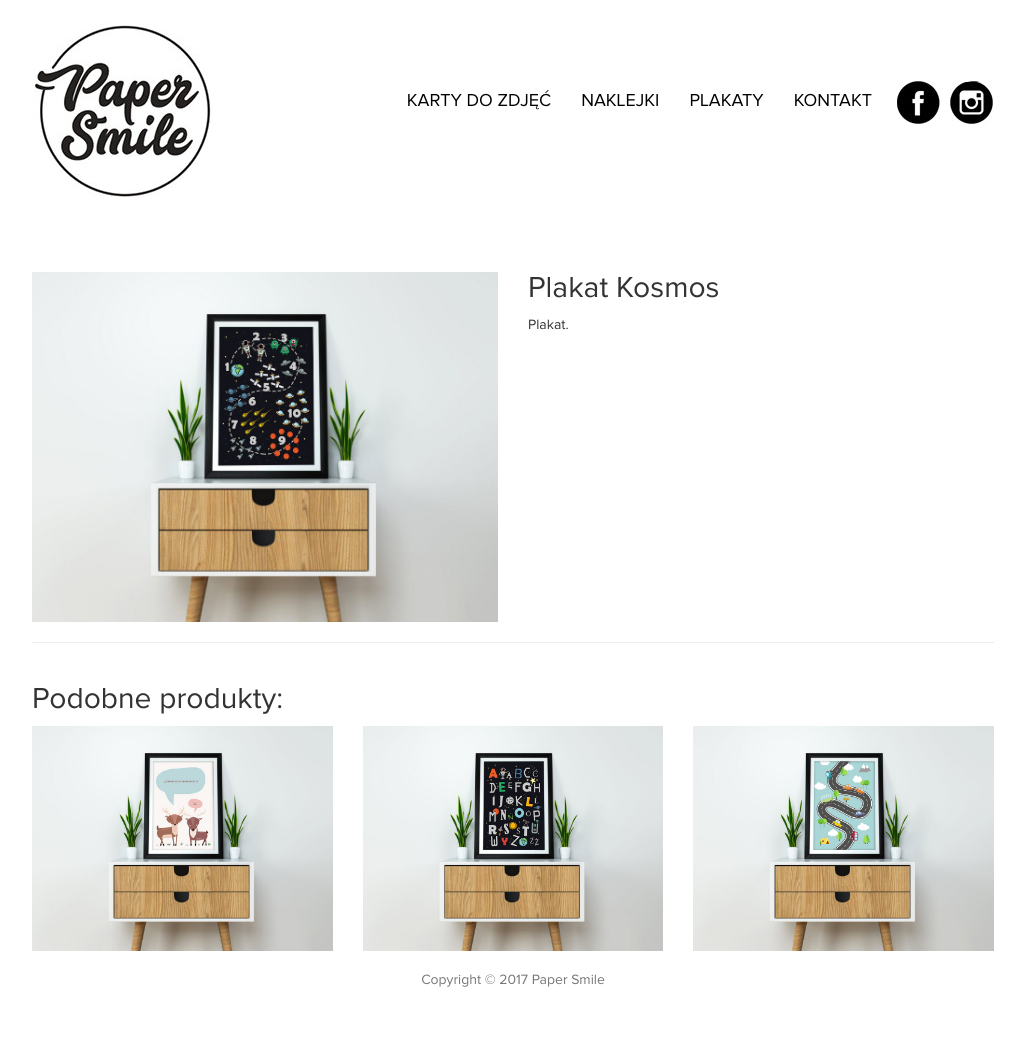
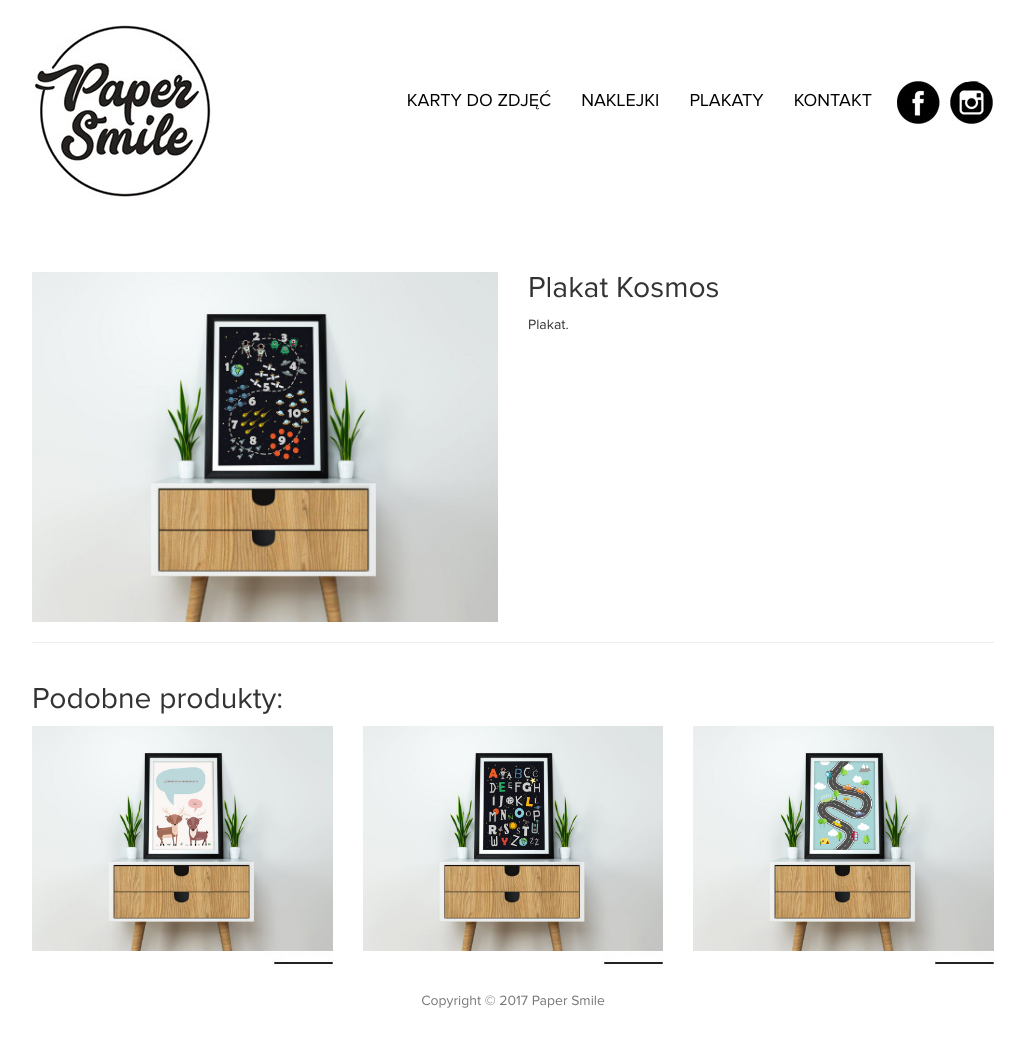
Before and after one commit to lukaszkomar/papersmile.pl, a Jekyll site: the page built from plakat-kosmos.html, in a window 1280 px wide. Shown: the whole page, without its empty margins (127-1152 px from the left). Built offline with Jekyll 4.4.1, drawn with Linux system fonts in a browser that asks for light colours; nearby versions of some CDN libraries; before the commit the page ends 1020 px from its top, so only the background shows below that.

Commit message:
podobne "the thing"

```diff
--- a/_includes/karty-podobne-produkty.html
+++ b/_includes/karty-podobne-produkty.html
@@ -11,6 +11,7 @@
     {% if page.configKey != karta[0] %}
       <div class="col-md-4 karty-box-column">
         <a href="{{ karta[1].url}}"><img src="/img/{{ karta[1].img }}-box.jpg"></a>
+        <div class="text-right"><img src="/img/thing.jpg" /></div>
       </div>
     {% endif %}
   {% endfor %}
--- a/_includes/plakaty-podobne-produkty.html
+++ b/_includes/plakaty-podobne-produkty.html
@@ -11,6 +11,7 @@
     {% if page.configKey != plakat[0] %}
       <div class="col-md-4 karty-box-column">
         <a href="{{ plakat[1].url}}"><img src="{{ plakat[1].imgSrcPrefix }}-glowne.jpg" width="100%"></a>
+        <div class="text-right"><img src="/img/thing.jpg" /></div>
       </div>
     {% endif %}
   {% endfor %}
```
